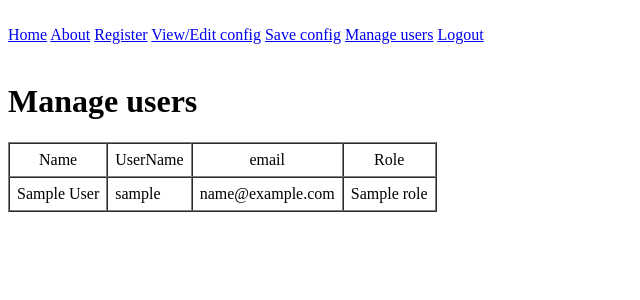
After one commit to anthrax3/py-ui-cfg-logzvonkov, a Flask app: page /manage-users in a window 1280 px wide. The commit adds this page. Shown: the top 300 px of the page, without its empty margins (0-640 px from the left). Run offline with Flask 2, Linux system fonts and the light colour scheme; the visitor is signed in with stand-in values (Sample User, id 1); tables that the repository leaves empty hold one stand-in row (values such as "Sample post"); some libraries are stand-ins or nearby versions.

Commit message:
добавлена страница управления пользователями только Admin. сделан просто вывод данных без пароля.

```diff
--- a/app.py
+++ b/app.py
@@ -174,6 +174,16 @@ def login():
     return render_template("login.html", form=form)
 
 
+@app.route("/manage-users", methods=['GET', 'POST'])
+@is_administration
+def manage_users():
+    # TODO: доделать управление пользователями
+    all_users = User.query.all()
+    return render_template("manage-users.html",data_user = all_users)
+
+
+
+
 @app.route("/logout", methods=['GET', 'POST'])
 def logout():
     session.clear()
--- a/templates/layout.html
+++ b/templates/layout.html
@@ -5,6 +5,9 @@
 {% if session.logged_in %}
 <a href={{url_for("view")}}>View/Edit config</a>
 <a href={{url_for("save")}}>Save config</a>
+ {% if session.role == "Admin" %}
+    <a href={{url_for("manage_users")}}>Manage users</a>
+ {% endif %}
 <a href={{url_for("logout")}}>Logout</a>
 {% else %}
 <a href={{url_for("login")}}>Login</a>
--- /dev/null
+++ b/templates/manage-users.html
@@ -0,0 +1,31 @@
+<!DOCTYPE html>
+
+<html>
+<head>
+    <meta charset="utf-8">
+    <title>Manage users</title>
+</head>
+<body>
+{% include "layout.html" %}
+{% include "_messages.html" %}
+<h1>Manage users</h1>
+{% from "_formhelpers.html" import render_field %}
+<table border="1" cellpadding="7" cellspacing="0">
+    <tr>
+        <td align="center">Name</td>
+        <td align="center">UserName</td>
+        <td align="center">email</td>
+        <td align="center">Role</td>
+    </tr>
+    {% for user in data_user %}
+    <tr>
+        <td>{{user.name}}</td>
+        <td>{{user.username}}</td>
+        <td>{{user.email}}</td>
+        <td>{{user.role.name}}</td>
+    </tr>
+    {% endfor %}
+    <table>
+
+</body>
+</html>
```
